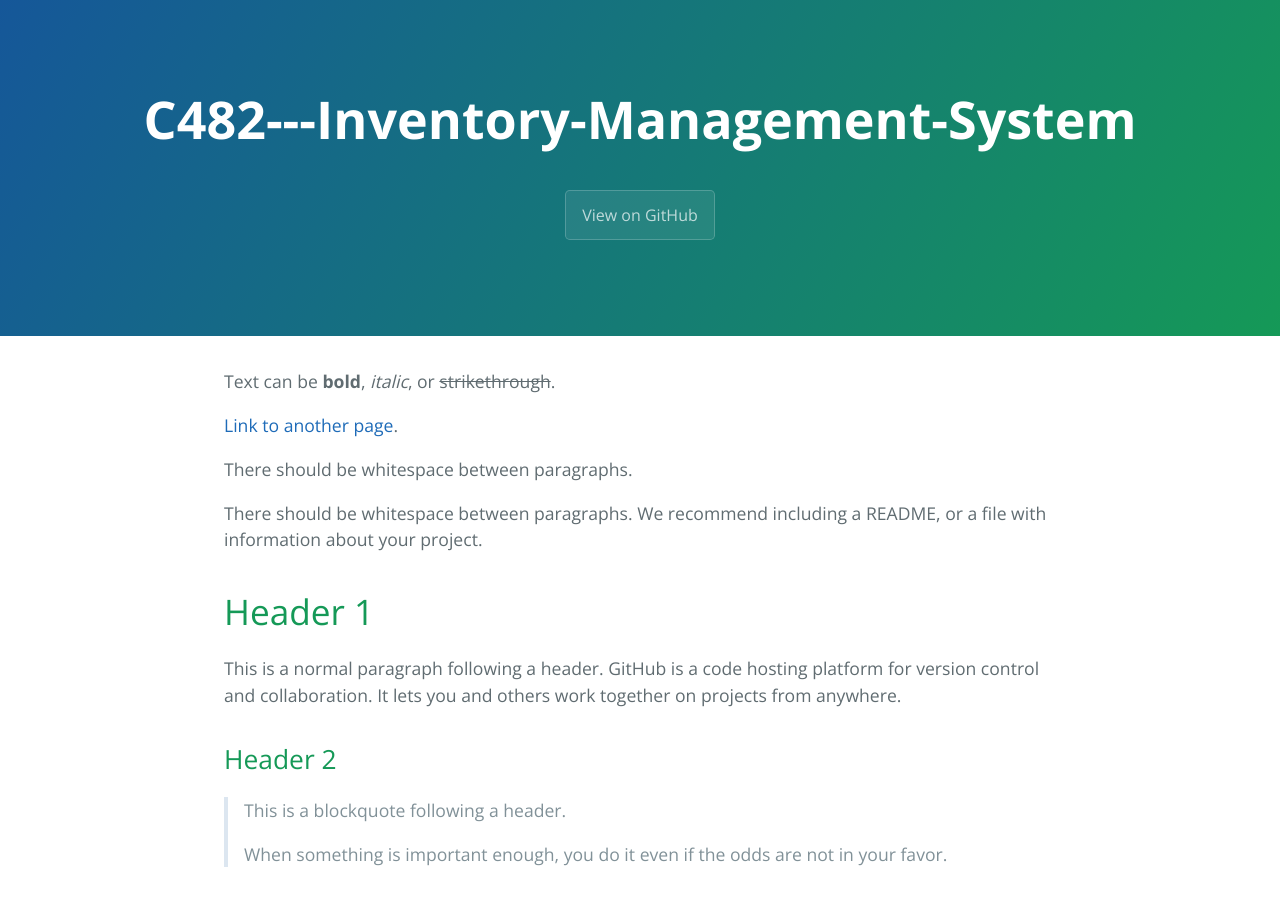
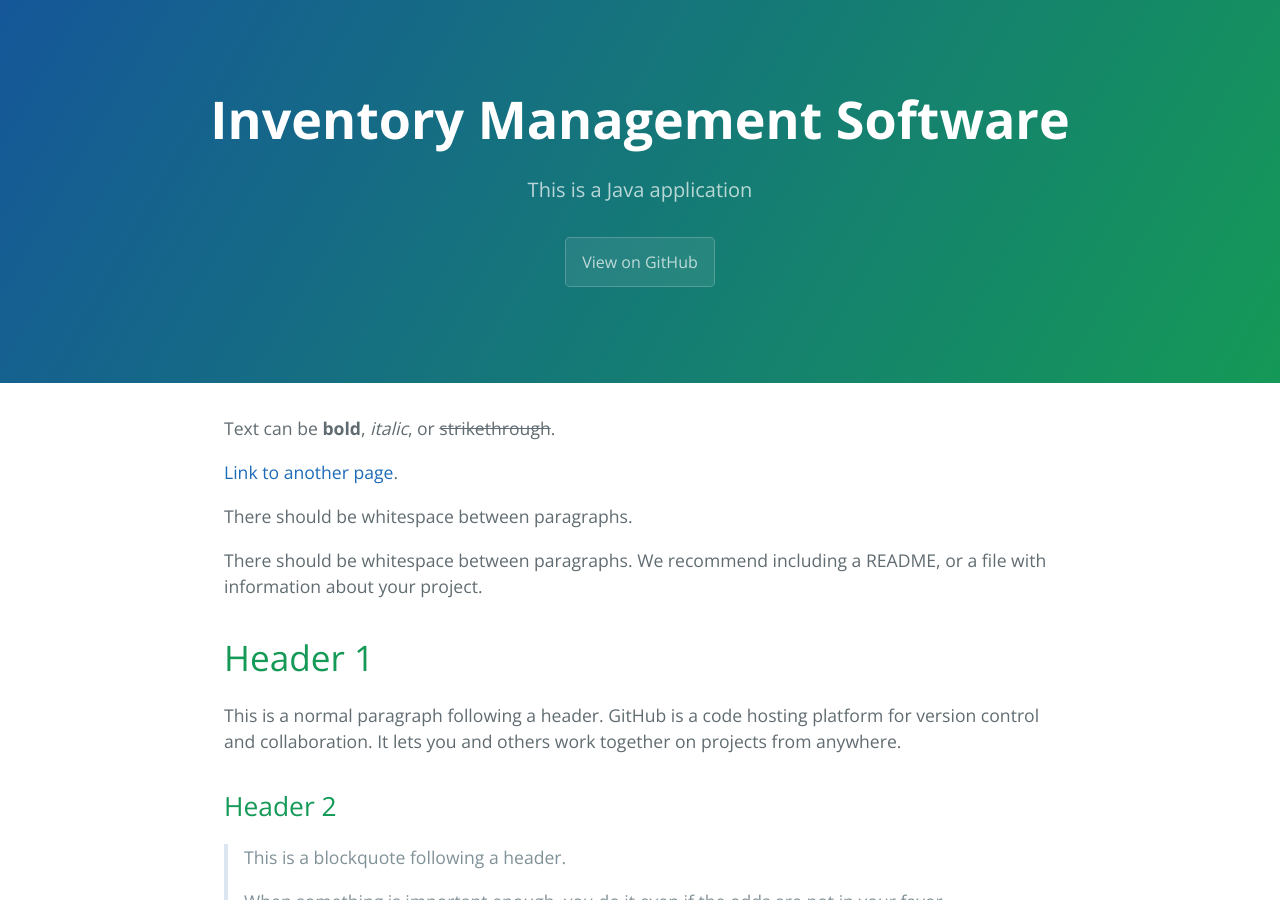
Before and after one commit to thanhxtruong/C482---Inventory-Management-System, a Jekyll site: the page built from docs/index.md, in a window 1280 px wide and 900 px high. Built offline with Jekyll 4.4.1, drawn with Linux system fonts in a browser that asks for light colours; the repository's description, which GitHub fills in, is left out.

Commit message:
Change title and desc

```diff
--- a/docs/_config.yml
+++ b/docs/_config.yml
@@ -1 +1,3 @@
 theme: jekyll-theme-cayman
+title: Inventory Management Software
+description: This is a Java application
```
